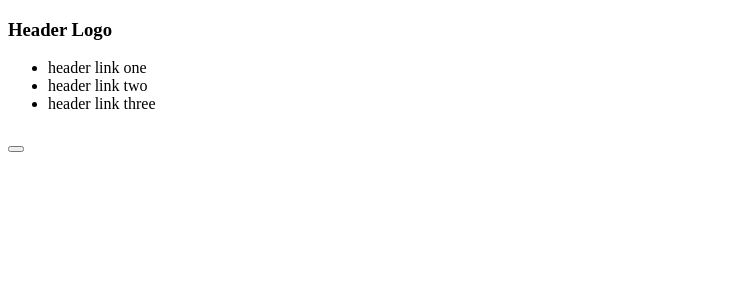
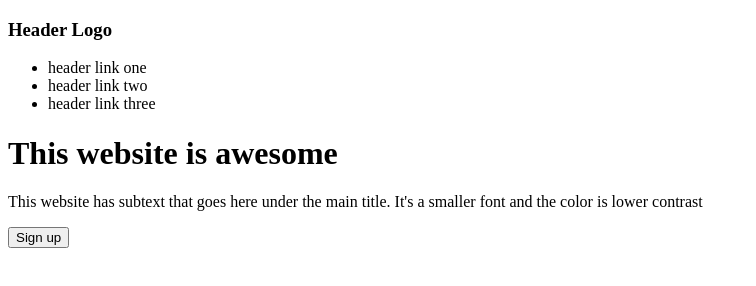
Before and after one commit to NeoDalmatian/landing-page, a plain HTML site: page index.html in a window 1280 px wide. Shown: the whole page, without its empty margins (0-756 px from the left). Drawn offline with Linux system fonts and the light colour scheme.

Commit message:
Finish div. one

```diff
--- a/index.html
+++ b/index.html
@@ -1,7 +1,5 @@
 <!DOCTYPE html>
-
 <html lang="en">
-
   <head>
     <title>Landing Page</title>
     <meta charset="utf-8">
@@ -19,11 +17,12 @@
           <li><a>header link three</a></li>
         </ul>
       </header>
-      <div>
-        <div>
-          <h1></h1>
-          <p></p>
-          <button></button>
+
+      <div class="lower-one">
+        <div class="text-one">
+          <h1>This website is awesome</h1>
+          <p>This website has subtext that goes here under the main title. It's a smaller font and the color is lower contrast</p>
+          <button>Sign up</button>
         </div>
         <img>
       </div>
@@ -42,5 +41,4 @@
     </footer>
 
   </body>
-
 </html>
```
